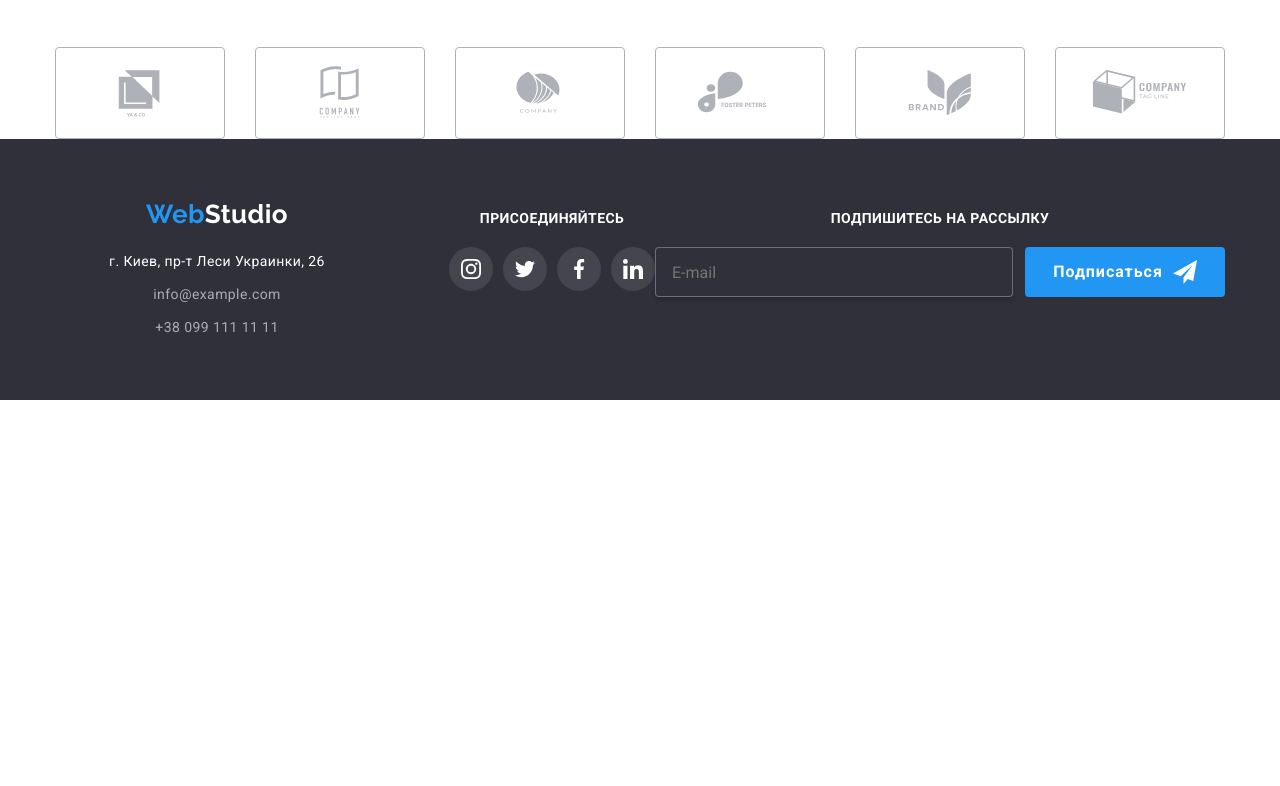
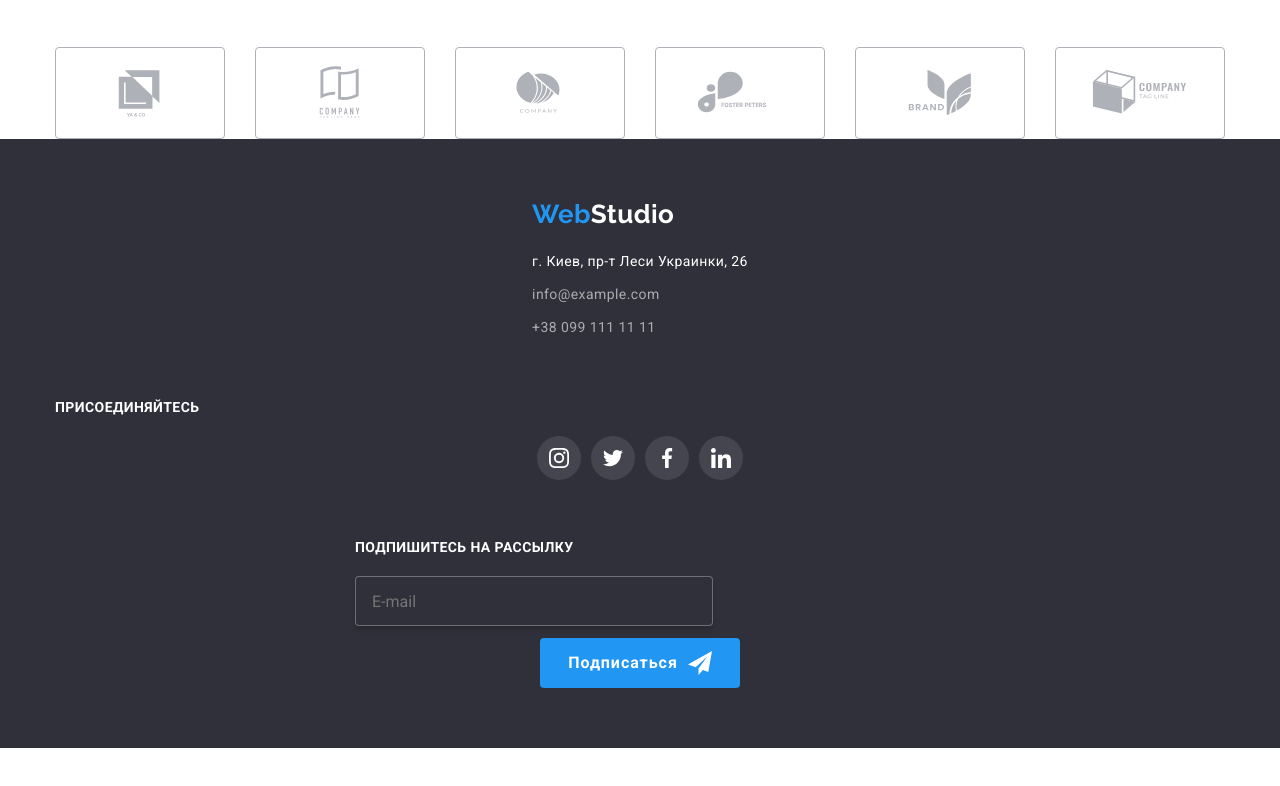
Before and after one commit to IhorButov/goit-homework8main, a plain HTML site: page index.html in a window 1280 px wide. Shown: the part 2362-3148 px from the top of the page. Before the commit the page ends 2856 px from the top, so only its background shows below. Drawn offline with nearby package versions, Linux system fonts and the light colour scheme; files that its build step writes are made by us from their sources.

Commit message:
footer almost done

```diff
--- a/index.html
+++ b/index.html
@@ -388,8 +388,8 @@
             </div>
     </main>
     <footer id="contancts" class="footer">
-        <div class="container-footer container">
-            <div class="address-container container">
+        <div class="container-footer">
+            <div class="address-container">
                 <a href="./index.html" lang="en" class="logo footer__logo"><span class="navigation__web">Web</span><span class="footer-logo-studio">Studio</span></a>
                 <address class="address">
                     <ul class="address-list list">
--- a/saas/components/_modal-bottom.scss
+++ b/saas/components/_modal-bottom.scss
@@ -1,19 +1,36 @@
 .modal-footer-form {
   display: flex;
+  flex-wrap: wrap;
+  gap: 20px;
+  @include tablet {
+    width: 450px;
+    align-items: space-between;
+  }
+  @include desktop {
+    gap: 12px;
+    width: 570px;
+    flex-wrap: no;
+  }
 }
 .modal-footer-title {
   margin-bottom: 20px;
   font-weight: 700;
   font-size: 14px;
   line-height: 1.14;
+  text-align: center;
   text-transform: uppercase;
   color: var(--hero-text-color);
+  @include desktop {
+    gap: 12px;
+    width: 470px;
+    text-align: left;
+  }
 }
 .modal-footer {
   display: block;
 }
 .footer-email {
-  width: 358px;
+  width: 290px;
   height: 50px;
   padding-left: 16px;
   margin-right: 12px;
@@ -24,6 +41,15 @@
   line-height: 1.25;
   background: var(--hero-background-color);
   color: rgba(255, 255, 255, 0.6);
+  @include mobile {
+    width: 450px;
+  }
+  @include tablet {
+    width: 450px;
+  }
+  @include desktop {
+    width: 358px;
+  }
 }
 .footer-modal-button {
   display: flex;
--- a/saas/layouts/_footer.scss
+++ b/saas/layouts/_footer.scss
@@ -1,10 +1,33 @@
 .container-footer {
+  width: 320px;
+  height: auto;
   display: flex;
-  align-items: baseline;
+  flex-wrap: wrap;
+  justify-content: center;
+  gap: 40px;
+  /*align-items: baseline;*/
+  text-align: center;
+  margin-left: auto;
+  margin-right: auto;
+  padding-left: 15px;
+  padding-right: 15px;
+
+  @include mobile {
+    width: 480px;
+    gap: 60px;
+  }
+  @include tablet {
+    width: 768px;
+    justify-content: space-around;
+  }
+  @include desktop {
+    width: 1200px;
+    text-align: left;
+  }
 }
-.address-container {
+/*.address-container {
   margin-right: 70px;
-}
+}*/
 .footer {
   padding: 60px 0;
   background: var(--footer-background-color);
@@ -45,6 +68,14 @@
 }
 .footer__logo {
   margin-bottom: 20px;
+  font-size: 24px;
+  line-height: 28px;
+  text-align: center;
+  color: var(--accent-color);
+  @include desktop {
+    font-size: 26px;
+    line-height: 1.19;
+  }
 }
 .address-list .adress-item:not(:last-child) {
   margin-bottom: 9px;
@@ -52,6 +83,15 @@
 
 .join {
   margin-right: auto;
+  @include mobile {
+    width: 480px;
+  }
+  @include tablet {
+    width: 768px;
+  }
+  @include desktop {
+    width: 1200px;
+  }
 }
 .join-title {
   margin-bottom: 20px;
```
Also changed, not shown: css/main.css, css/main.min.css, 2 other files.
